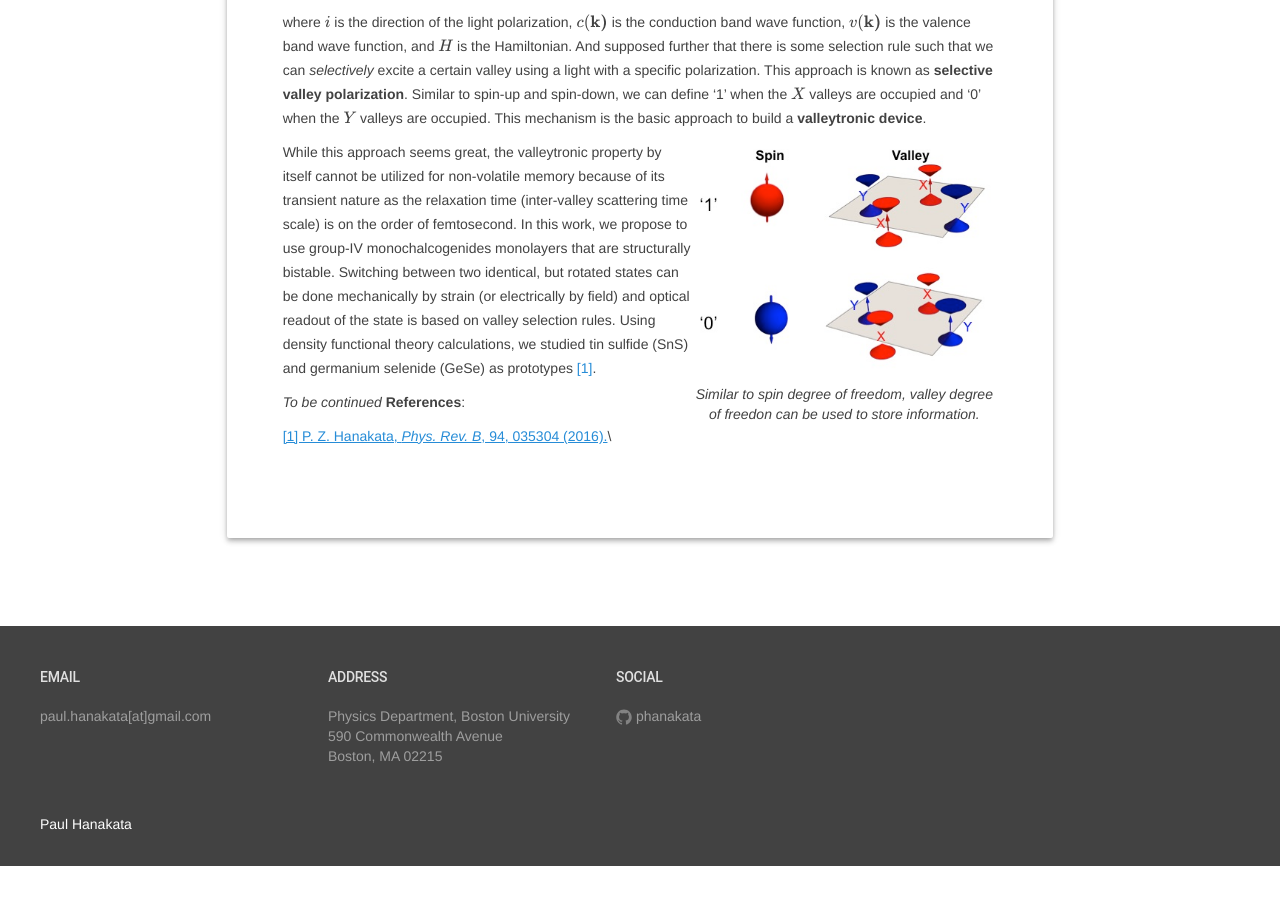
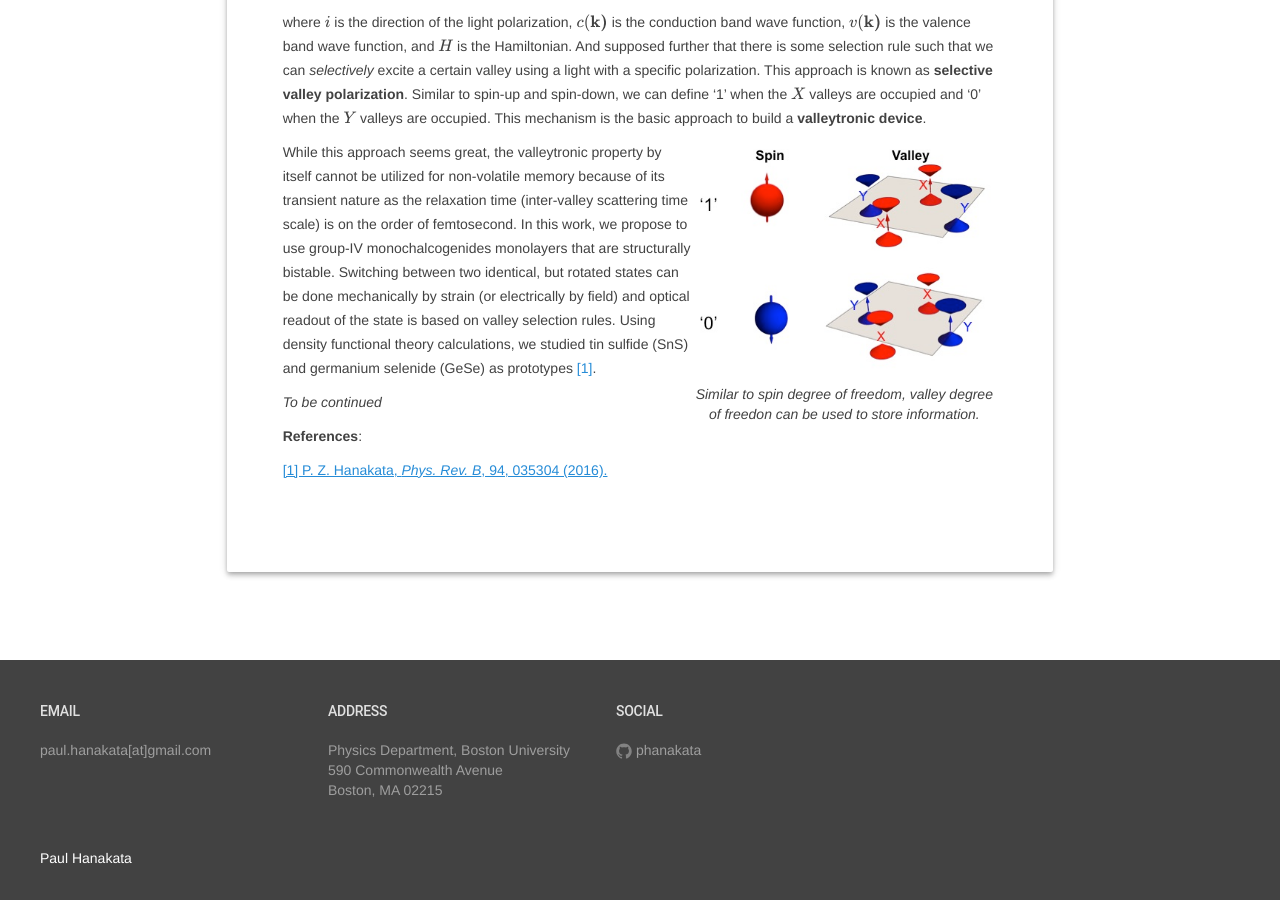
Before and after one commit to phanakata/phanakata.github.io, a Jekyll site: the page built from _posts/2018-05-27-MX.markdown, in a window 1280 px wide and 900 px high, scrolled down 688 px. Built offline with Jekyll 4.4.1, drawn with Linux system fonts in a browser that asks for light colours; formulas are drawn with MathJax 3; before the commit the page ends 1554 px from its top, so only the background shows below that.

```diff
--- a/_posts/2018-05-27-MX.markdown
+++ b/_posts/2018-05-27-MX.markdown
@@ -27,7 +27,8 @@ function, and $H$ is the Hamiltonian. And supposed further that there is some se
 While this approach seems great, the valleytronic property by itself cannot be utilized for non-volatile memory because of its transient nature as the relaxation time (inter-valley scattering time scale) is on the order of femtosecond.  In this work, we propose to use group-IV monochalcogenides monolayers that are structurally bistable. Switching between two identical, but rotated states can be done mechanically by strain (or electrically by field) and optical readout of the state is based on valley selection rules. Using density functional theory calculations, we studied tin sulfide (SnS) and germanium selenide (GeSe) as prototypes <span style="color:#268cd7"> [1]</span>.
 
 *To be continued*
+
 **References**:
 
 <a href="https://journals.aps.org/prb/abstract/10.1103/PhysRevB.94.035304" style="color:#268cd7
-">[1] P. Z. Hanakata, *Phys. Rev. B*, 94, 035304 (2016).</a>\\
+">[1] P. Z. Hanakata, *Phys. Rev. B*, 94, 035304 (2016).</a>
```
